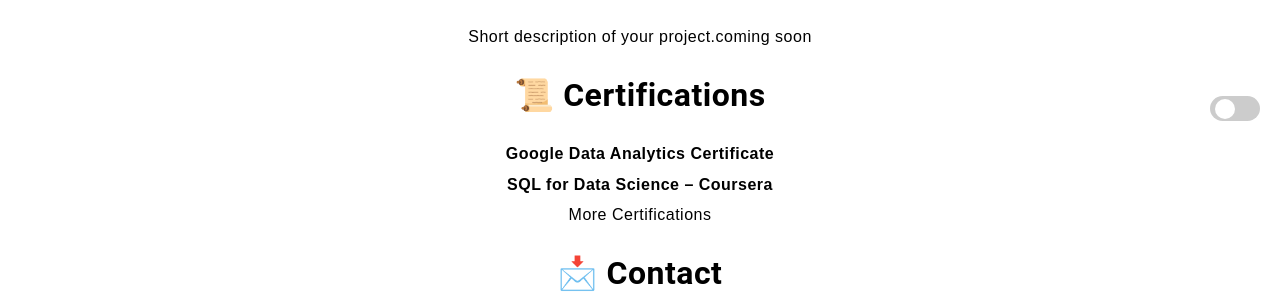
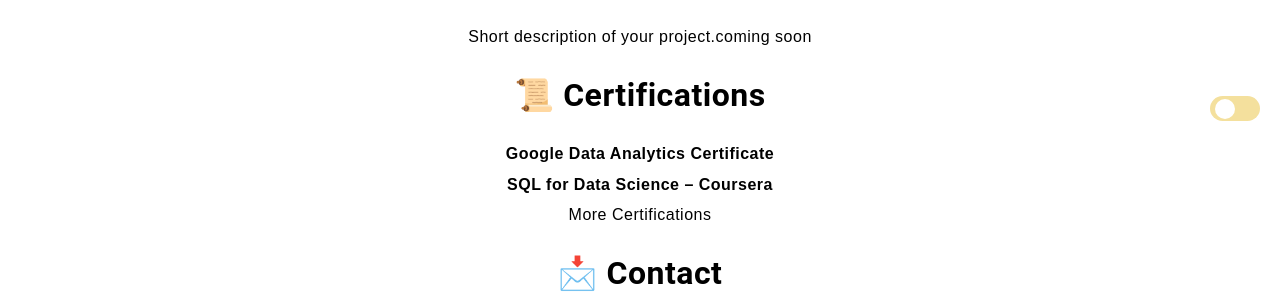
Before and after one commit to shamanthguduru/shamanthguduru.github.io, a Jekyll site: the page built from index.md, in a window 1280 px wide. Shown: the part 759-1052 px from the top of the page. Built offline with Jekyll 4.4.1, drawn with Linux system fonts in a browser that asks for light colours.

Commit message:
Update style.css

```diff
--- a/assets/css/style.css
+++ b/assets/css/style.css
@@ -211,7 +211,7 @@ li {
 .toggle-label {
     width: 50px;
     height: 25px;
-    background: #ccc;
+    background: #f4e09d;
     border-radius: 25px;
     position: relative;
     cursor: pointer;
```
